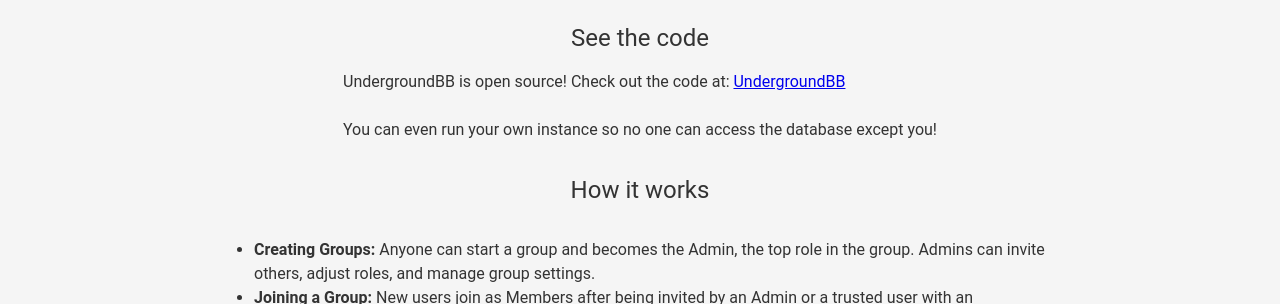
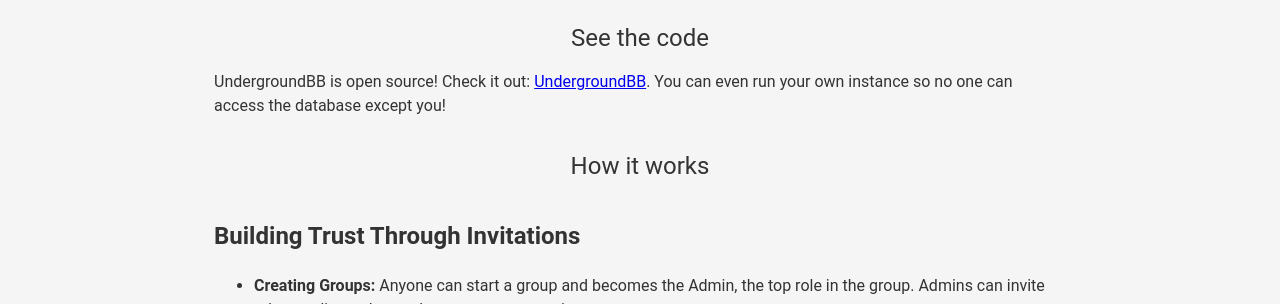
Before and after one commit to pwntato/undergroundbb, a React (Create React App) app in the folder frontend/: page / in a window 1280 px wide. Shown: the part 452-756 px from the top of the page. Built offline with nearby package versions, Linux system fonts and the light colour scheme; no server answers.

Commit message:
slightly better about page

```diff
--- a/frontend/src/pages/About.js
+++ b/frontend/src/pages/About.js
@@ -37,7 +37,7 @@
           See the code
         </Typography>
         <Typography variant="body1" sx={{ mb: 4 }}>
-          UndergroundBB is open source! Check out the code at:&nbsp;
+          UndergroundBB is open source! Check it out:&nbsp;
           <a
             href="https://github.com/pwntato/undergroundbb"
             target="_blank"
@@ -45,15 +45,14 @@
           >
             UndergroundBB
           </a>
-          <br />
-          <br />
-          You can even run your own instance so no one can access the database
+          . You can even run your own instance so no one can access the database
           except you!
         </Typography>
         <Typography component="h2" variant="h5" sx={{ mb: 2 }}>
           How it works
         </Typography>
         <Typography variant="body1" sx={{ mb: 4 }}>
+          <h2>Building Trust Through Invitations</h2>
           <ul>
             <li>
               <strong>Creating Groups:</strong> Anyone can start a group and
```
